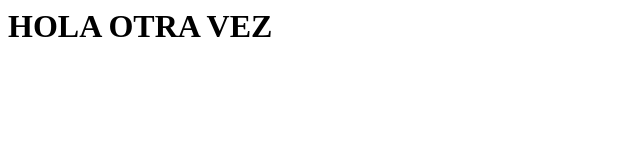
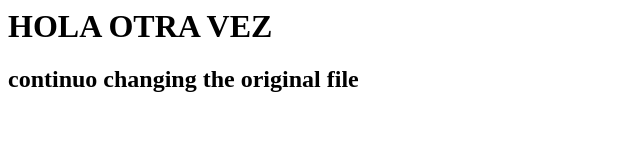
Before and after one commit to Jorgesamaniego23/udemy-course, a plain HTML site: page index.html in a window 1280 px wide. Shown: the whole page, without its empty margins (0-640 px from the left). Drawn offline with Linux system fonts and the light colour scheme.

Commit message:
otra nueva titulo para este file

```diff
--- a/index.html
+++ b/index.html
@@ -1,3 +1,4 @@
 <html>
     <h1>HOLA OTRA VEZ</h1>
+    <h2>continuo changing the original file</h2>
 </html>
```
